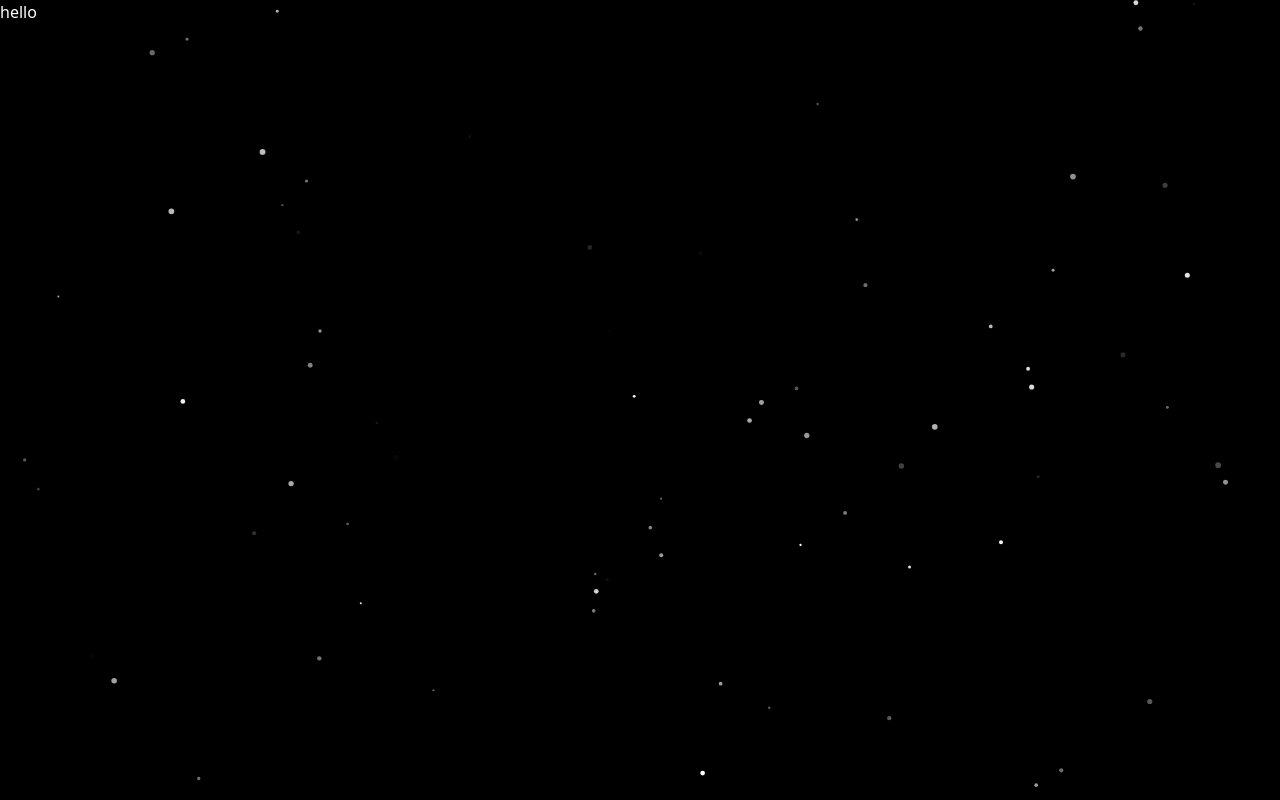
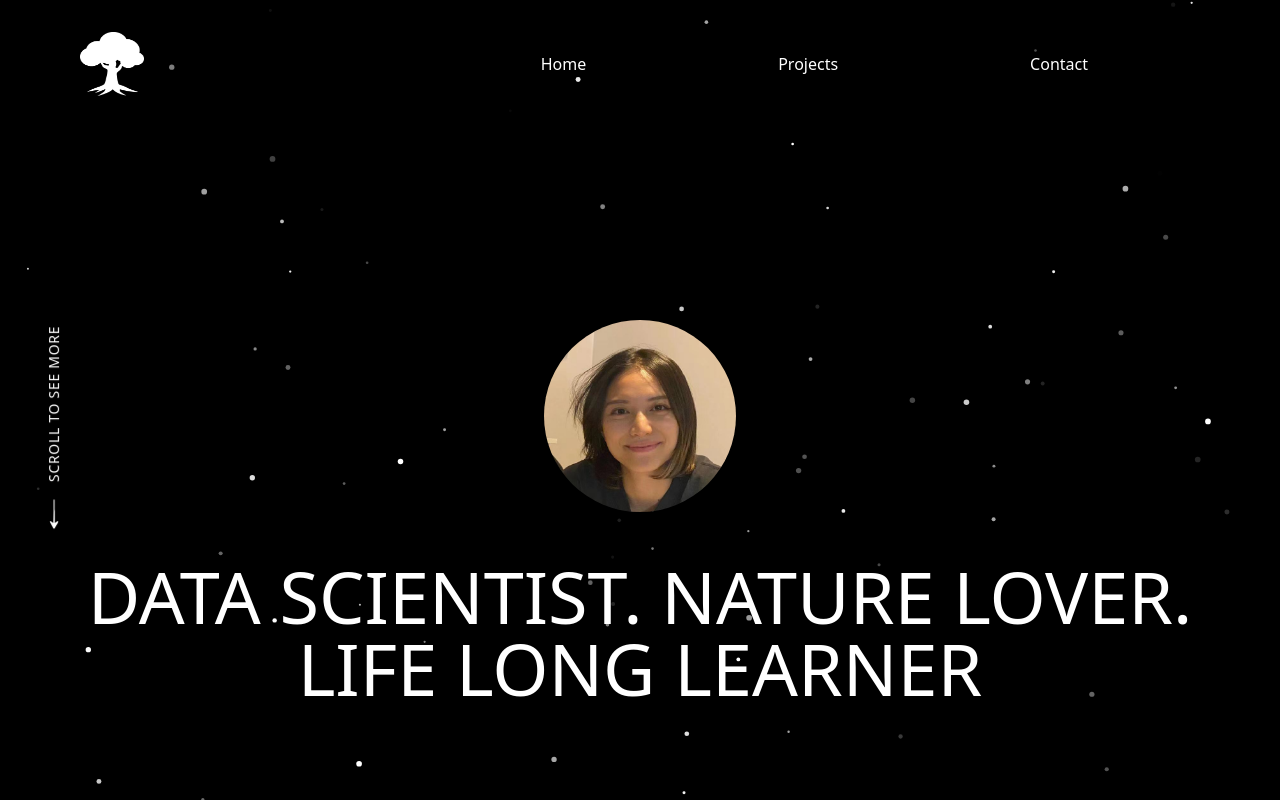
Before and after one commit to ravenwei730/portfolio, a React (Create React App) app: page / in a window 1280 px wide. Built offline with nearby package versions, Linux system fonts and the light colour scheme.

Commit message:
add side arrow profile pic and main text

```diff
--- a/src/App.css
+++ b/src/App.css
@@ -12,7 +12,6 @@
     top: 0;
     z-index: -1;
 }
+.page-container {
 
-.main {
-    color: white;
 }
--- a/src/App.tsx
+++ b/src/App.tsx
@@ -5,6 +5,9 @@ import { loadFull } from "tsparticles";
 import './App.css';
 import particlesOptions from "./particles.json";
 import { ISourceOptions } from "tsparticles-engine";
+import treeLogo from "../src/assets/images/tree.png";
+import arrow from  "../src/assets/images/arrow.svg";
+import profile from  "../src/assets/images/raven-profile.png";
 
 function App() {
     const particlesInit = useCallback(async (engine: Engine) => {
@@ -14,8 +17,36 @@ function App() {
     return (
         <div className="App">
             <Particles options={particlesOptions as ISourceOptions} init={particlesInit}/>
-            <div className="main">
-                hello
+            {/* Page container */}
+            <div id="top" className="page-container text-white h-">
+                {/* Navbar */}
+                <div className="nav-bar h-32 flex items-center justify-between" >
+                    <a href="#top" className="w-auto inline-block">
+                        <img className="h-16 aspect-square ml-20" src={treeLogo} alt="" />
+                    </a>
+                    <div className="links h-full flex items-center space-x-48 mr-48">
+                        <a href="">Home</a>
+                        <a href="">Projects</a>
+                        <a href="">Contact</a>
+                    </div>
+                </div>
+                {/* Main page */}
+                {/* Side arrow with scroll text */}
+                <div className="flex fixed top-1/2 -left-12 -rotate-90 items-center space-x-4">
+                    <img className="h-14 w-8 -rotate-90" src={arrow} alt=""/>
+                    <span className="text-sm tracking-wider">SCROLL TO SEE MORE</span>
+                </div>
+                {/* Center content */}
+                <div className="flex flex-col justify-center items-center space-y-12">
+                    {/* Portrait photo */}
+                        <img className="w-48 h-auto  block rounded-full aspect-square mt-48" src={profile} alt=""/>
+
+                        <div className="text-7xl text-center">
+                            DATA SCIENTIST. NATURE LOVER. <br />
+                            LIFE LONG LEARNER
+                        </div>
+
+                </div>
             </div>
         </div>
     );
--- a/src/index.css
+++ b/src/index.css
@@ -1,4 +1,4 @@
-body {
+/* body {
   margin: 0;
   font-family: -apple-system, BlinkMacSystemFont, 'Segoe UI', 'Roboto', 'Oxygen',
     'Ubuntu', 'Cantarell', 'Fira Sans', 'Droid Sans', 'Helvetica Neue',
@@ -10,4 +10,4 @@ body {
 code {
   font-family: source-code-pro, Menlo, Monaco, Consolas, 'Courier New',
     monospace;
-}
+} */
```
Also changed, not shown: src/assets/images/arrow.svg (added), src/assets/images/raven-profile.png (added).
